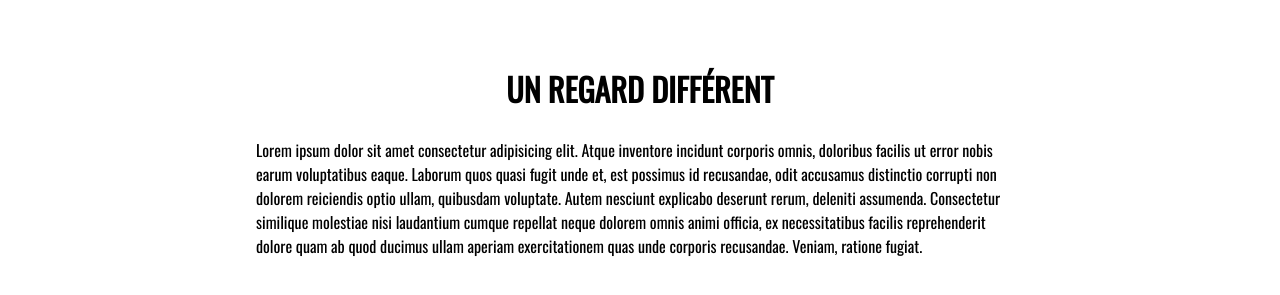
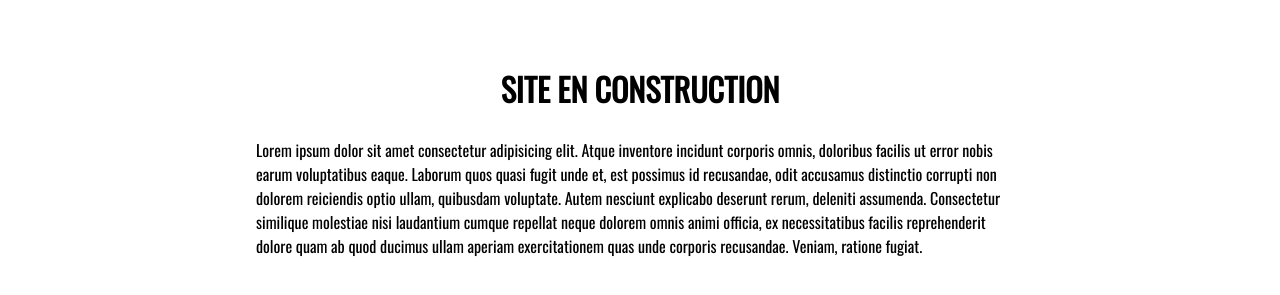
Before and after one commit to guillaumeborget/guillaumeborget.github.io, a plain HTML site: page index.html in a window 1280 px wide. Shown: the part 861-1156 px from the top of the page. Drawn offline with nearby package versions, Linux system fonts and the light colour scheme.

Commit message:
Update index.html

```diff
--- a/index.html
+++ b/index.html
@@ -24,7 +24,7 @@
     </header>
     <section id="presentation">
       <div id="texteIntro">
-        <h2>Un regard différent</h2>
+        <h2>site en construction</h2>
         <p>Lorem ipsum dolor sit amet consectetur adipisicing elit. Atque inventore incidunt corporis omnis, doloribus facilis ut error nobis earum voluptatibus eaque. Laborum quos quasi fugit unde et, est possimus id recusandae, odit accusamus distinctio corrupti non dolorem reiciendis optio ullam, quibusdam voluptate. Autem nesciunt explicabo deserunt rerum, deleniti assumenda. Consectetur similique molestiae nisi laudantium cumque repellat neque dolorem omnis animi officia, ex necessitatibus facilis reprehenderit dolore quam ab quod ducimus ullam aperiam exercitationem quas unde corporis recusandae. Veniam, ratione fugiat.</p>
       </div>
       <div id="photographies">
```
